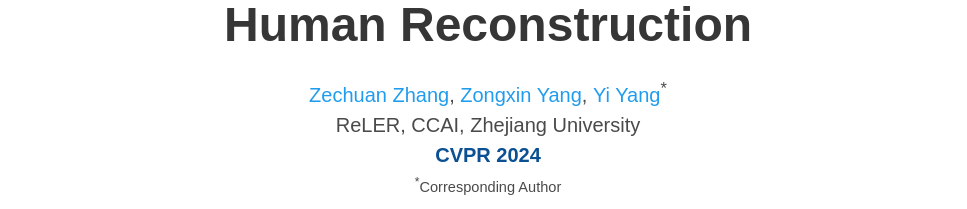
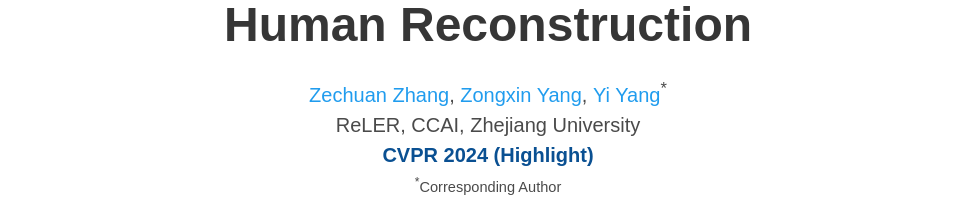
Before and after one commit to River-Zhang/SIFU-projectpage, a plain HTML site: page index.html in a window 1280 px wide. Shown: the part 158-367 px from the top of the page, without its empty margins (152-1119 px from the left). Drawn offline with nearby package versions, Linux system fonts and the light colour scheme; some icons are missing; a web font is replaced by a local one.

Commit message:
update info

```diff
--- a/index.html
+++ b/index.html
@@ -69,7 +69,7 @@
                   </div>
 
                   <div class="is-size-5 publication-authors">
-                    <span class="author-block">ReLER, CCAI, Zhejiang University<br><strong><span style="color: rgb(10, 80, 146);">CVPR 2024</span></strong></span>
+                    <span class="author-block">ReLER, CCAI, Zhejiang University<br><strong><span style="color: rgb(10, 80, 146);">CVPR 2024 (Highlight)</span></strong></span>
                     <span class="eql-cntrb"><small><br><sup>*</sup>Corresponding Author</small></span>
                   </div>
 
```
